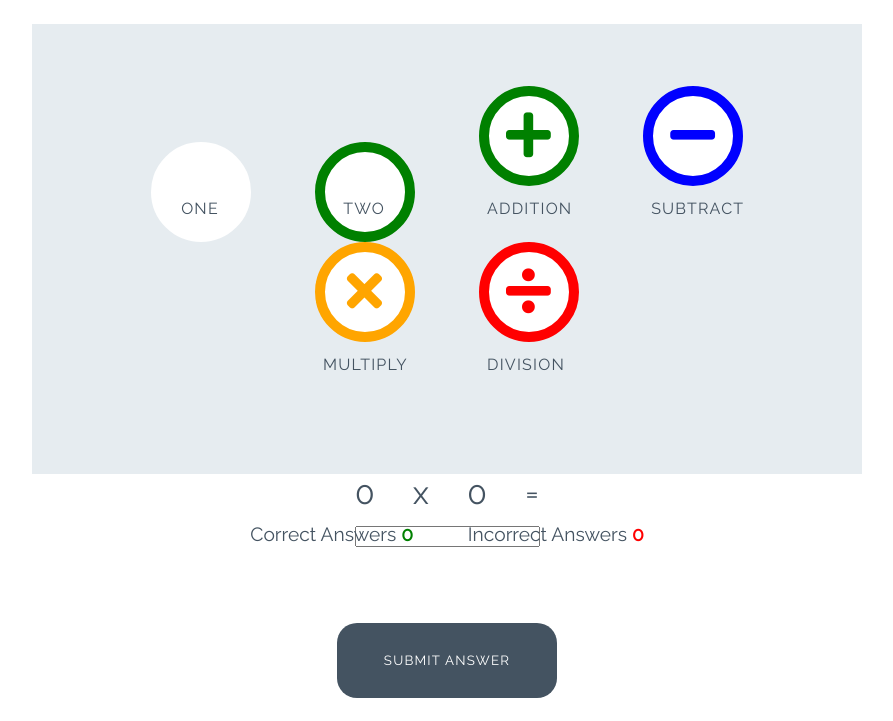
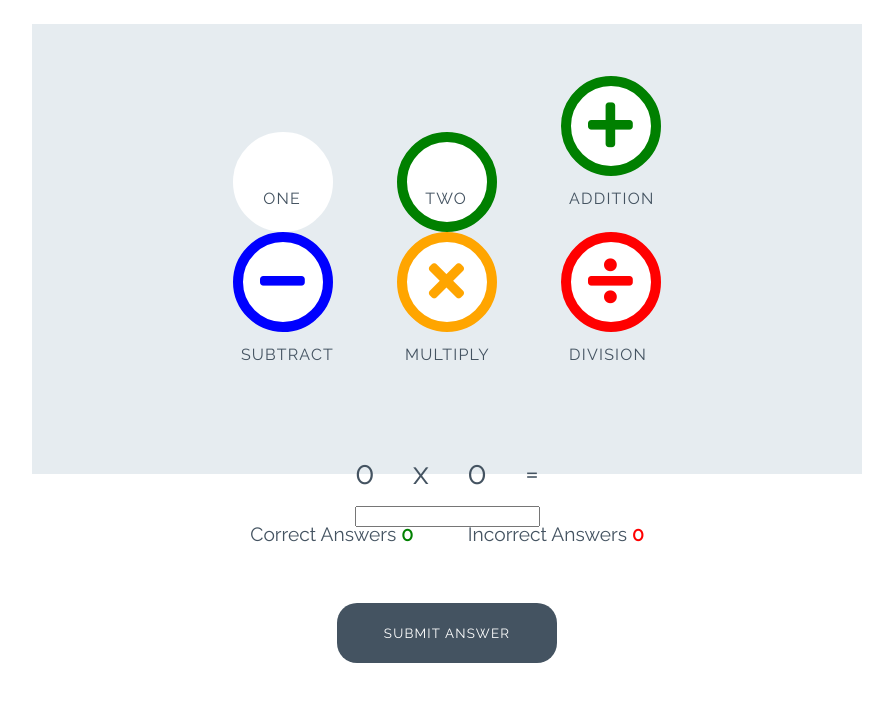
Before and after one commit to Code-Institute-Submissions/My-custom-calculator, a plain HTML site: page index.html in a window 1280 px wide. Shown: the part 79-800 px from the top of the page, without its empty margins (193-1086 px from the left). Drawn offline with Linux system fonts and the light colour scheme.

Commit message:
update style.css

```diff
--- a/assets/css/style.css
+++ b/assets/css/style.css
@@ -51,8 +51,8 @@ body {
 }
 
 .controls-area {
-    width: 100%;
-    margin: 50px auto;
+    width: 75%;
+    margin: 40px auto;
 }
 
 #score {
@@ -88,7 +88,7 @@ body {
 
 .btn {
     width: 220px;
-    height: 75px;
+    height: 60px;
     font-family: "Raleway", sans-serif;
     text-transform: uppercase;
     letter-spacing: 1.2px;
```
